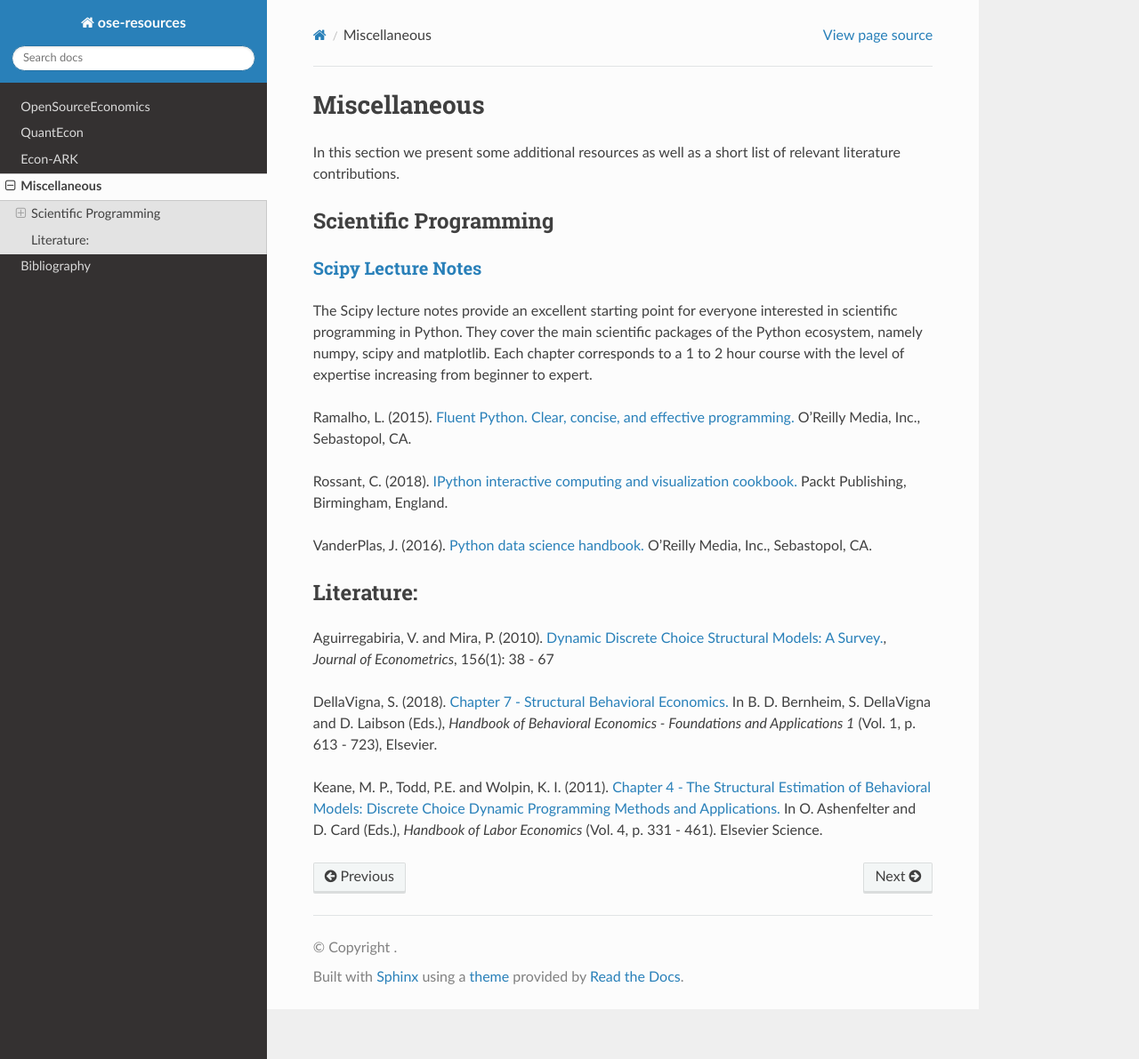
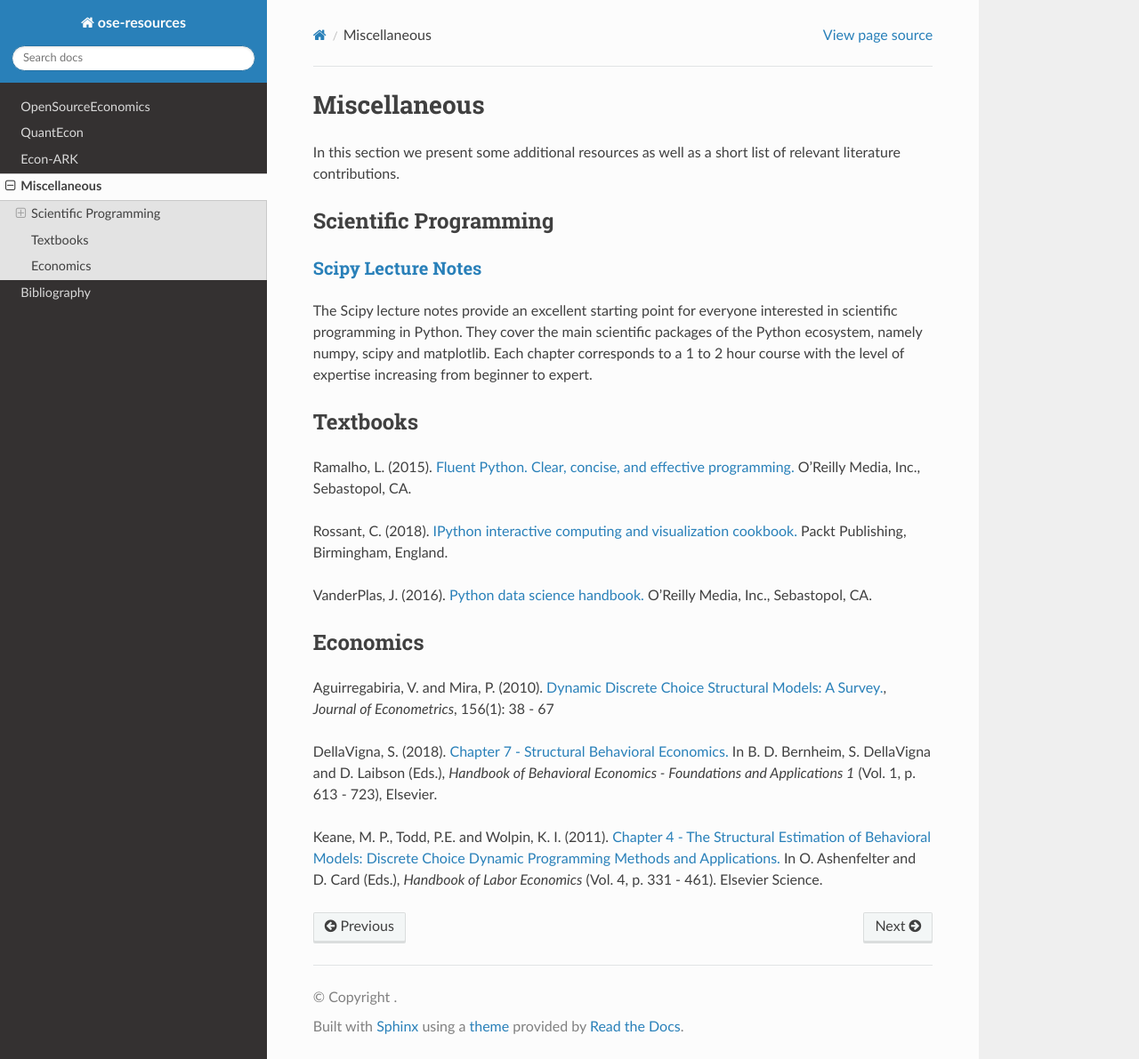
Before and after one commit to MargaritaRad/ose-resources, a Sphinx documentation site: the page built from docs/source/miscellaneous.rst, in a window 1280 px wide and 1191 px high. Shown: the whole window at 89% size. Built offline with Sphinx 7.4.7 and the Read the Docs theme 2.0.0, drawn with Linux system fonts in a browser that asks for light colours.

Commit message:
section formatting in misc

```diff
--- a/docs/source/miscellaneous.rst
+++ b/docs/source/miscellaneous.rst
@@ -11,6 +11,9 @@ Scientific Programming
 
 The Scipy lecture notes provide an excellent starting point for everyone interested in scientific programming in Python. They cover the main scientific packages of the Python ecosystem, namely numpy, scipy and matplotlib. Each chapter corresponds to a 1 to 2 hour course with the level of expertise increasing from beginner to expert.
 
+Textbooks
+----------
+
 Ramalho, L. (2015). `Fluent Python. Clear, concise, and effective programming. <https://www.amazon.de/Fluent-Python-Luciano-Ramalho/dp/1491946008>`_ O'Reilly Media, Inc., Sebastopol, CA.
 
 Rossant, C. (2018). `IPython interactive computing and visualization cookbook. <https://www.packtpub.com/eu/big-data-and-business-intelligence/ipython-interactive-computing-and-visualization-cookbook-second-e>`_ Packt Publishing, Birmingham, England.
@@ -19,8 +22,8 @@ VanderPlas, J. (2016). `Python data science handbook. <https://www.oreilly.com/l
 
 
 
-Literature:
------------
+Economics
+----------
 
 Aguirregabiria, V. and Mira, P. (2010). `Dynamic Discrete Choice Structural Models: A Survey. <https://www.sciencedirect.com/science/article/pii/S0304407609001985>`_, *Journal of Econometrics*, 156(1): 38 - 67
 
```
